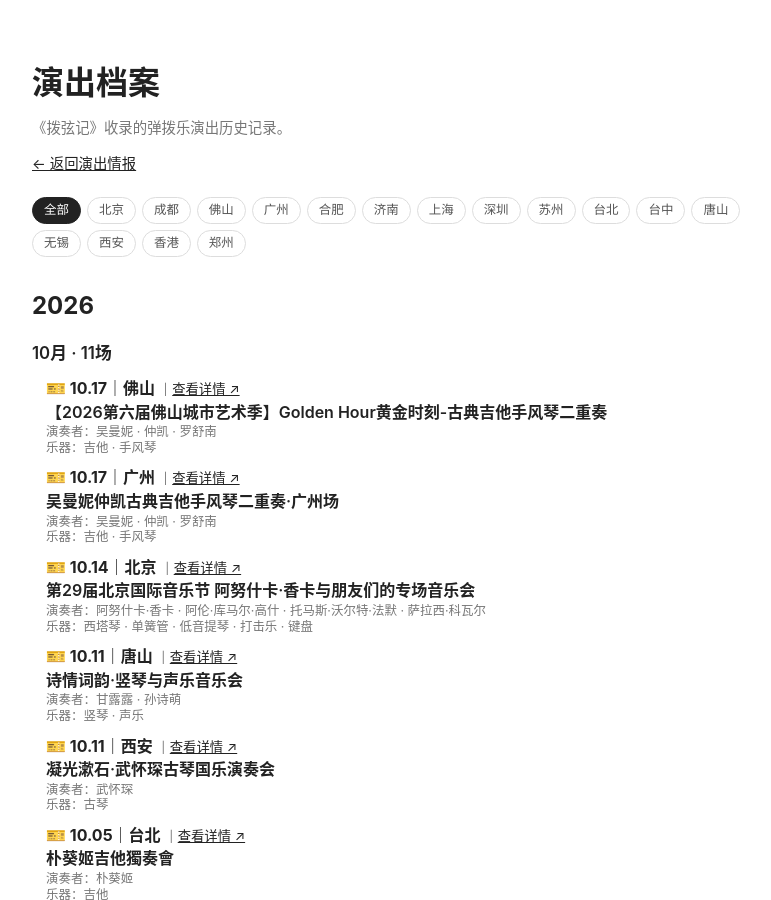
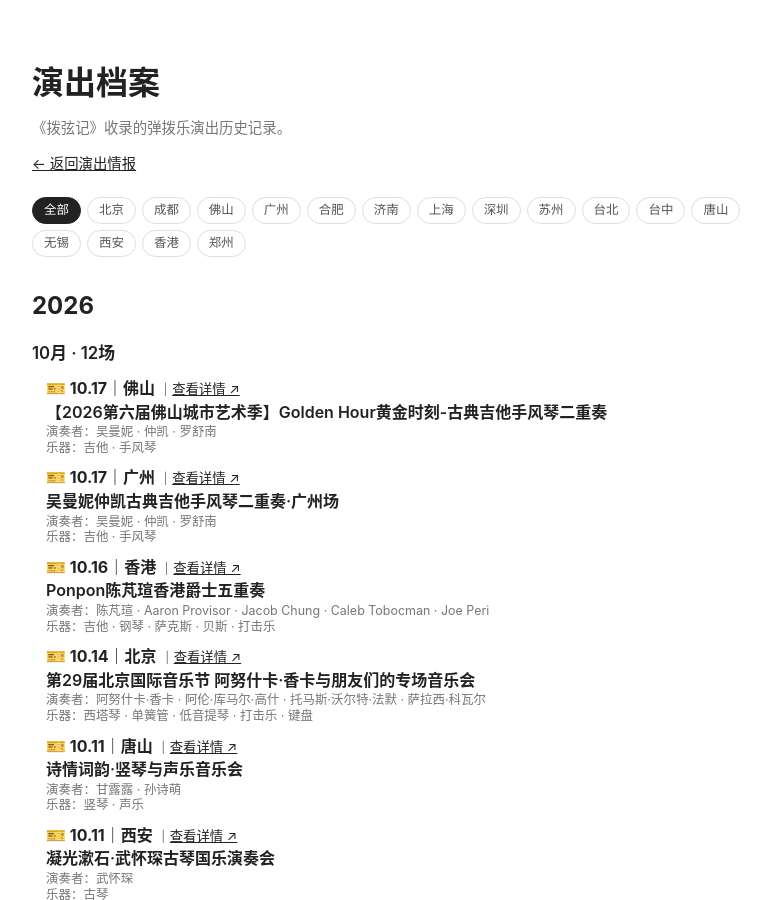
Before and after one commit to KeenKwok/boxianji, a Jekyll site: the page built from archive/index.md, in a window 1280 px wide and 900 px high. Shown: the whole window, without its empty margins (228-999 px from the left). Built offline with Jekyll 4.4.1, drawn with Linux system fonts in a browser that asks for light colours.

Commit message:
更新 attention.yml

```diff
--- a/_data/attention.yml
+++ b/_data/attention.yml
@@ -1,3 +1,22 @@
+- id: "20261016-hongkong-ponpon-chen-jazz-quintet"
+  date: "2026-10-16"
+  city: "香港"
+  title: "Ponpon陈芃瑄香港爵士五重奏"
+  performers:
+    - "陈芃瑄"
+    - "Aaron Provisor"
+    - "Jacob Chung"
+    - "Caleb Tobocman"
+    - "Joe Peri"
+  instruments:
+    - "吉他"
+    - "钢琴"
+    - "萨克斯"
+    - "贝斯"
+    - "打击乐"
+  link: "https://mp.weixin.qq.com/s/xsfcHUCC3vzRwls4HTX4aA"
+
+
 - id: "20261014-beijing-anoushka-shankar-and-friends"
   date: "2026-10-14"
   city: "北京"
```
